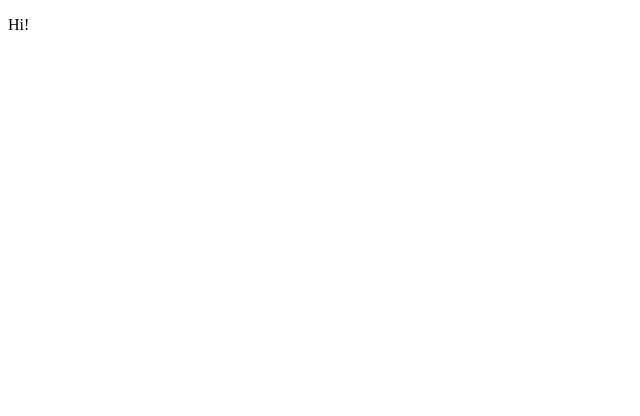
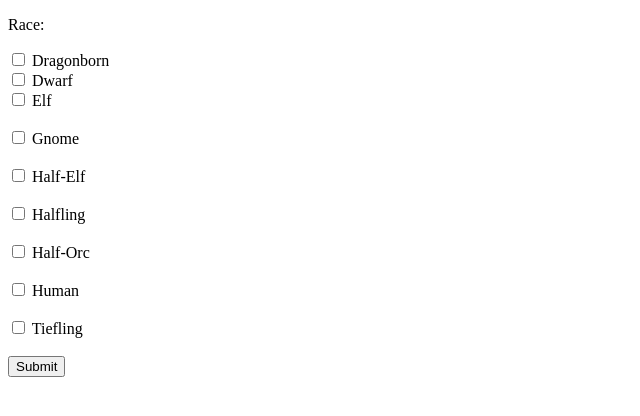
Before and after one commit to HimeSpide/HimeSpide.github.io, a plain HTML site: page index.html in a window 1280 px wide. Shown: the whole page, without its empty margins (0-640 px from the left). Drawn offline with Linux system fonts and the light colour scheme.

Commit message:
update index.html

```diff
--- a/index.html
+++ b/index.html
@@ -4,7 +4,28 @@
         <link rel="stylesheet" href="style.css">
     </head>
     <body>
-        <p>Hi!</p>
+        <p>Race:</p>
+        <form action="/action_page.php">
+            <input type="checkbox" id="Dragonborn" name="Dragonborn" value="Dragonborn">
+            <label for="Dragonborn">Dragonborn</label><br>
+            <input type="checkbox" id="Dwarf" name="Dwarf" value="Dwarf">
+            <label for="Dwarf">Dwarf</label><br>
+            <input type="checkbox" id="Elf" name="Elf" value="Elf">
+            <label for="Elf">Elf</label><br><br>
+            <input type="checkbox" id="Gnome" name="Gnome" value="Gnome">
+            <label for="Gnome">Gnome</label><br><br>
+            <input type="checkbox" id="Half-Elf" name="Half-Elf" value="Half-Elf">
+            <label for="Half-Elf">Half-Elf</label><br><br>
+            <input type="checkbox" id="Halfling" name="Halfling" value="Halfling">
+            <label for="Halfling">Halfling</label><br><br>
+            <input type="checkbox" id="Half-Orc" name="Half-Orc" value="Half-Orc">
+            <label for="Half-Orc">Half-Orc</label><br><br>
+            <input type="checkbox" id="Human" name="Human" value="Human">
+            <label for="Human">Human</label><br><br>
+            <input type="checkbox" id="Tiefling" name="Tiefling" value="Tiefling">
+            <label for="Tiefling">Tiefling</label><br><br>
+            <input type="submit" value="Submit">
+          </form>
         <script src="index.js"></script>
     </body>
 </html>
```
